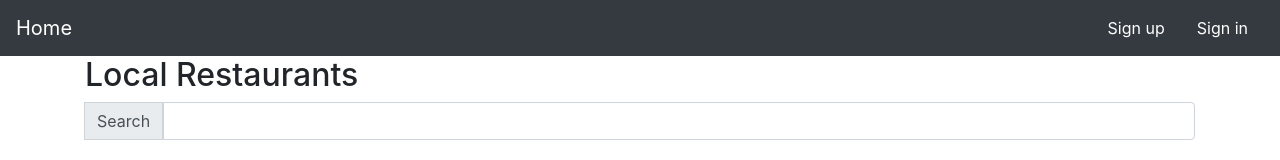
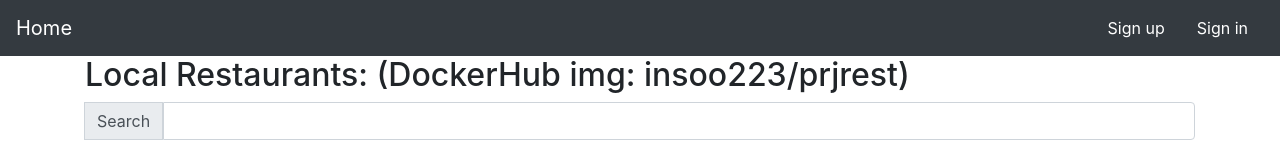
Before and after one commit to insoo223/DockerizeFinalProjRest, a Next.js app in the folder app/: page / in a window 1280 px wide. Shown: the top 160 px of the page. Built offline with nearby package versions, Linux system fonts and the light colour scheme; no server answers.

Commit message:
DockerHub img: insoo223/prjrest

```diff
--- a/app/pages/index.js
+++ b/app/pages/index.js
@@ -17,7 +17,7 @@ function Home() {
     return (
         <ApolloProvider client={client}>
           <div className="search">
-              <h2> Local Restaurants</h2>
+              <h2> Local Restaurants: (DockerHub img: insoo223/prjrest)</h2>
                 <InputGroup >
                 <InputGroupAddon addonType="append"> Search </InputGroupAddon>
                 <Input
```
